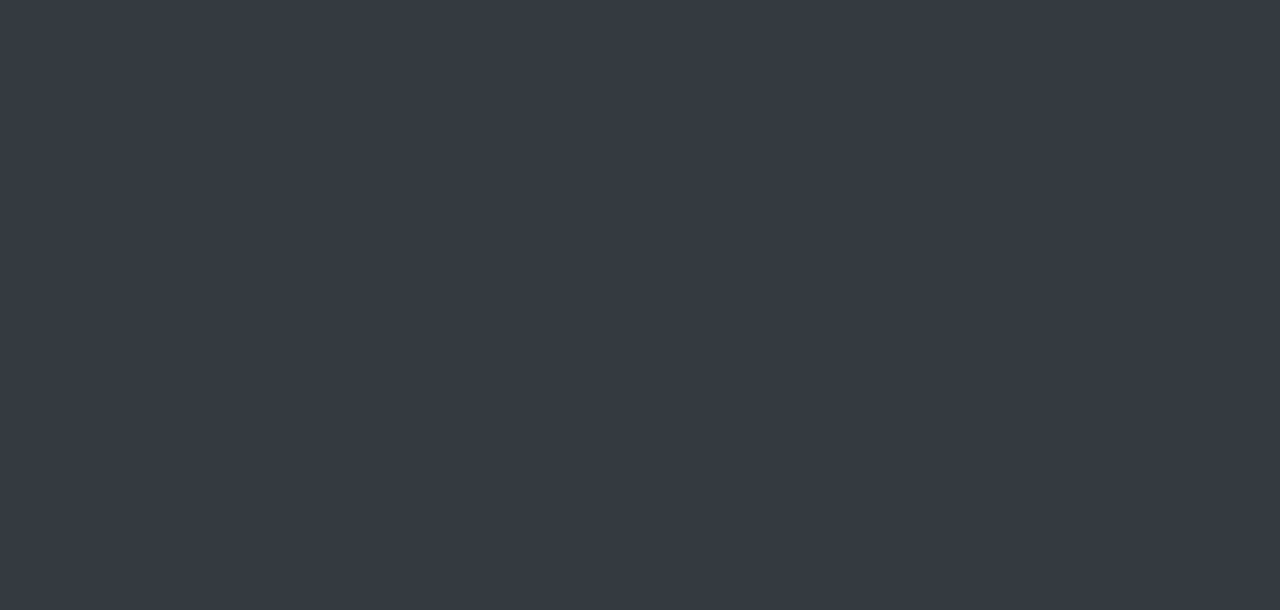
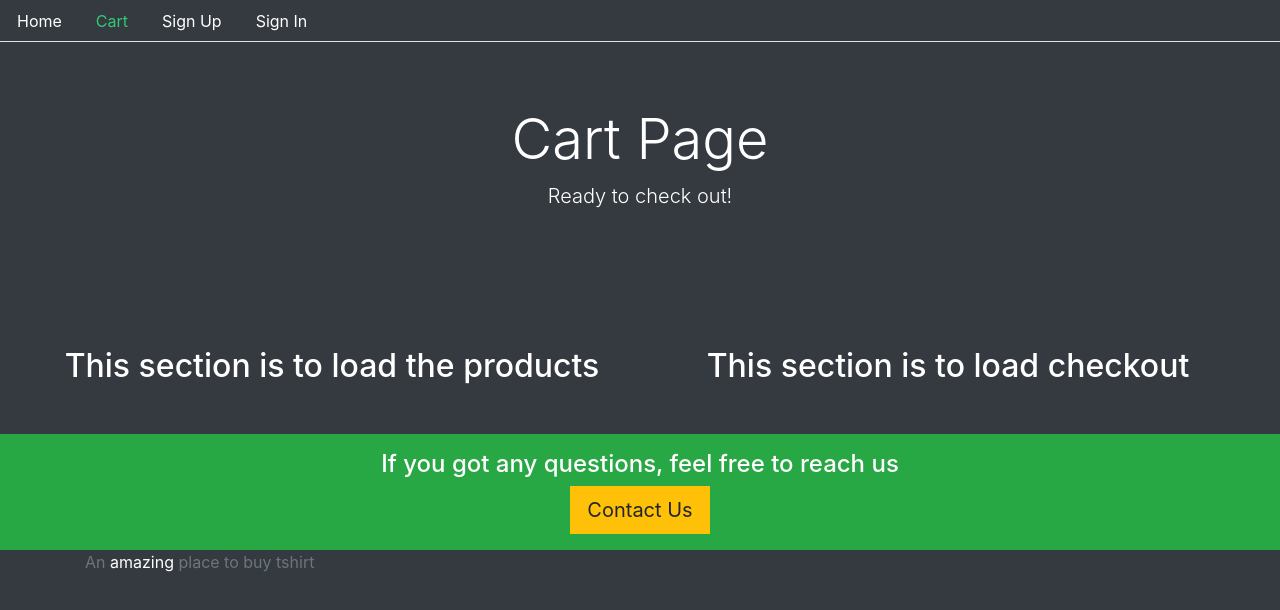
Before and after one commit to priyankajakob/ecommercewebappfrontend, a React (Create React App) app: page /cart in a window 1280 px wide. Shown: the top 610 px of the page. Built offline with nearby package versions, Linux system fonts and the light colour scheme.

Commit message:
Add to cart and remove to cart implemented

```diff
--- a/src/Routes.js
+++ b/src/Routes.js
@@ -16,6 +16,7 @@ import ManageCategories from '../src/admin/components/categories/List'
 import ManageOrders from '../src/admin/components/orders/List'
 import EditCategory from '../src/admin/components/categories/Edit'
 import EditProduct from '../src/admin/components/products/Edit'
+import Cart from '../src/core/Cart'
 
 
 export default function Routes(){
@@ -25,6 +26,7 @@ export default function Routes(){
                 <Route path="/" exact component={Home}/>
                 <Route path="/signin" exact component={Signin}/>
                 <Route path="/signup" exact component={Signup}/>
+                <Route path="/cart" exact component={Cart}/>
                 <PrivateRoute path="/user/dashboard" exact component={UserDashBoard}/>
                 <AdminRoute path="/admin/dashboard" exact component={AdminDashBoard}/>
                 <AdminRoute path="/admin/category" exact component={AddCategory}/>
--- a/src/core/Card.js
+++ b/src/core/Card.js
@@ -1,18 +1,46 @@
-import React from 'react'
+import React,{useState,useEffect} from 'react'
+import {addItemToCart,removeItemFromCart} from './helper/cartHelper'
+import ImageHelper from './helper/ImageHelper'
 
-import ImageHelper from './ImageHelper'
+import {Redirect} from 'react-router-dom'
 
-const Card = ({product,addToCart=true,removeFromCart=false}) => {
+const Card = (
+      { product,
+        addToCart=true,
+        removeFromCart=false,
+        reload,
+        setReload
+
+        //I don't think below if really required as reload works
+        // reload = undefined,
+        // setReload = f => f
+        //function (f){return f}
+      }) => {
+
+    const [redirect,setRedirect]=useState(false)
+    const [count,setCount]=useState(product.count) //to keep count of product,otherwise same product added twice as new products -- logic code inside cardHelper
 
     const cardName = product ? product.name : "A photo from pexels"
     const cardDescription = product ? product.description : "Default description"
     const cardPrice = product ? product.price : `0`
 
+    const addToCartList = ()=>{
+      addItemToCart(product,()=>{
+        setRedirect(true)
+      })
+    }
+
+    const getARedirect = (redirect)=>{
+      if(redirect){
+        return <Redirect to="/cart"/>
+      }
+    }
+
     const showAddToCart = (addToCart)=>{
         return(
           addToCart && (
             <button
-              onClick={() => {}}
+              onClick={addToCartList}
               className="btn btn-block btn-outline-success mt-2 mb-2">
             Add to Cart
            </button>
@@ -24,9 +52,17 @@ const Card = ({product,addToCart=true,removeFromCart=false}) => {
       return(
         removeFromCart && (
           <button
-                onClick={() => {}}
-                className="btn btn-block btn-outline-danger mt-2 mb-2"
-          >
+            className = "btn btn-block btn-outline-danger mt-2 mb-2"
+            onClick={() => {
+              const yesOrNo = window.confirm(`Do you want to remove this product from cart?`)
+              if(yesOrNo)
+              {
+                removeItemFromCart(product._id)
+                setReload(!reload)
+                //should be !reload, else it doesn't work - this is because from child some value of state should change, then only in parent it will do reload
+              }
+            }}
+           >
                 Remove from cart
           </button>
         )
@@ -38,6 +74,7 @@ const Card = ({product,addToCart=true,removeFromCart=false}) => {
       <div className="card text-white bg-dark border border-info ">
         <div className="card-header lead">{cardDescription}</div>
         <div className="card-body">
+          {getARedirect(redirect)}
             <ImageHelper product={product}/>
           <p className="lead bg-success font-weight-normal text-wrap">
             {cardName}
--- /dev/null
+++ b/src/core/Cart.js
@@ -0,0 +1,59 @@
+import React,{useState,useEffect} from 'react'
+import '../styles.css'
+
+import Base from './Base'
+import Card from './Card'
+
+import {loadItemsFromCart} from './helper/cartHelper'
+
+export default function Cart(){
+
+    const [cart,setCart] = useState([])
+
+    //code for forcing reload after removed from cart without page refresh
+    const [reload,setReload] = useState(false)
+
+    useEffect(()=>{
+        setCart(loadItemsFromCart())
+    },[reload])
+
+    const loadAllProducts = ()=>{
+        return(
+            <div>
+                <h2>This section is to load the products</h2>
+                {cart.map((prod,index)=>{
+                    return(
+                        <div key={index}>
+                        <Card
+                            product={prod}
+                            addToCart={false}
+                            removeFromCart={true}
+                            reload={reload}
+                            setReload={setReload}
+                            />
+                            <br/>
+                        </div>
+                    )
+                })}
+            </div>
+        )
+    }
+
+    const loadCheckOut = ()=>{
+        return(
+            <div>
+                <h2>This section is to load checkout</h2>
+            </div>
+        )
+    }
+
+    return(
+        <Base title="Cart Page" description = "Ready to check out!">
+             <div className="row text-center">
+                  <div className = "col-6">{loadAllProducts()}</div>
+                  <div className = "col-6">{loadCheckOut()}</div>
+             </div>
+        </Base>
+
+    )
+}
--- a/src/core/ImageHelper.js
+++ b/src/core/helper/ImageHelper.js
@@ -1,6 +1,6 @@
 import React from 'react'
 
-import {API} from '../backend.js'
+import {API} from '../../backend'
 
 const ImageHelper = ({ product })=>{
     const imageURL = product ? `${API}/products/photo/${product._id}`:"https://upload.wikimedia.org/wikipedia/commons/thumb/a/ac/No_image_available.svg/600px-No_image_available.svg.png"
--- /dev/null
+++ b/src/core/helper/cartHelper.js
@@ -0,0 +1,61 @@
+export const addItemToCart = (item,next)=>{
+    let cart = []
+    if(typeof window !== undefined)
+    {
+        let sameProduct = false
+        if(localStorage.getItem("cart"))
+        {
+            cart = JSON.parse(localStorage.getItem("cart"))
+            cart.forEach((product)=>{
+                if(product._id==item._id)
+                {
+                    product.count++
+                    sameProduct=true
+                }
+            })
+        }
+        if(!sameProduct){
+            cart.push({...item,count:1})
+        }
+
+        localStorage.setItem('cart',JSON.stringify(cart))
+        next()
+    }
+}
+
+export const loadItemsFromCart = (item)=>{
+    let cart = []
+
+    if(typeof window !== undefined)
+    {
+        if(localStorage.getItem("cart"))
+        {
+            cart = JSON.parse(localStorage.getItem("cart"))
+        }
+
+        return cart
+    }
+}
+
+export const removeItemFromCart = (productId)=>{
+    let cart = []
+
+    if(typeof window !== undefined)
+    {
+            cart = JSON.parse(localStorage.getItem("cart"))
+            cart.forEach((product,index)=>{
+                if(product._id==productId)
+                {
+                    cart.splice(index,1)
+
+                    //below code is if feature of reducing order count is possible in cart
+                    // product.count--
+                    // if(product.count==0){
+                    //     cart.splice(index,1)
+                    // }
+                }
+            })
+        localStorage.setItem('cart',JSON.stringify(cart))
+    }
+
+}
```
